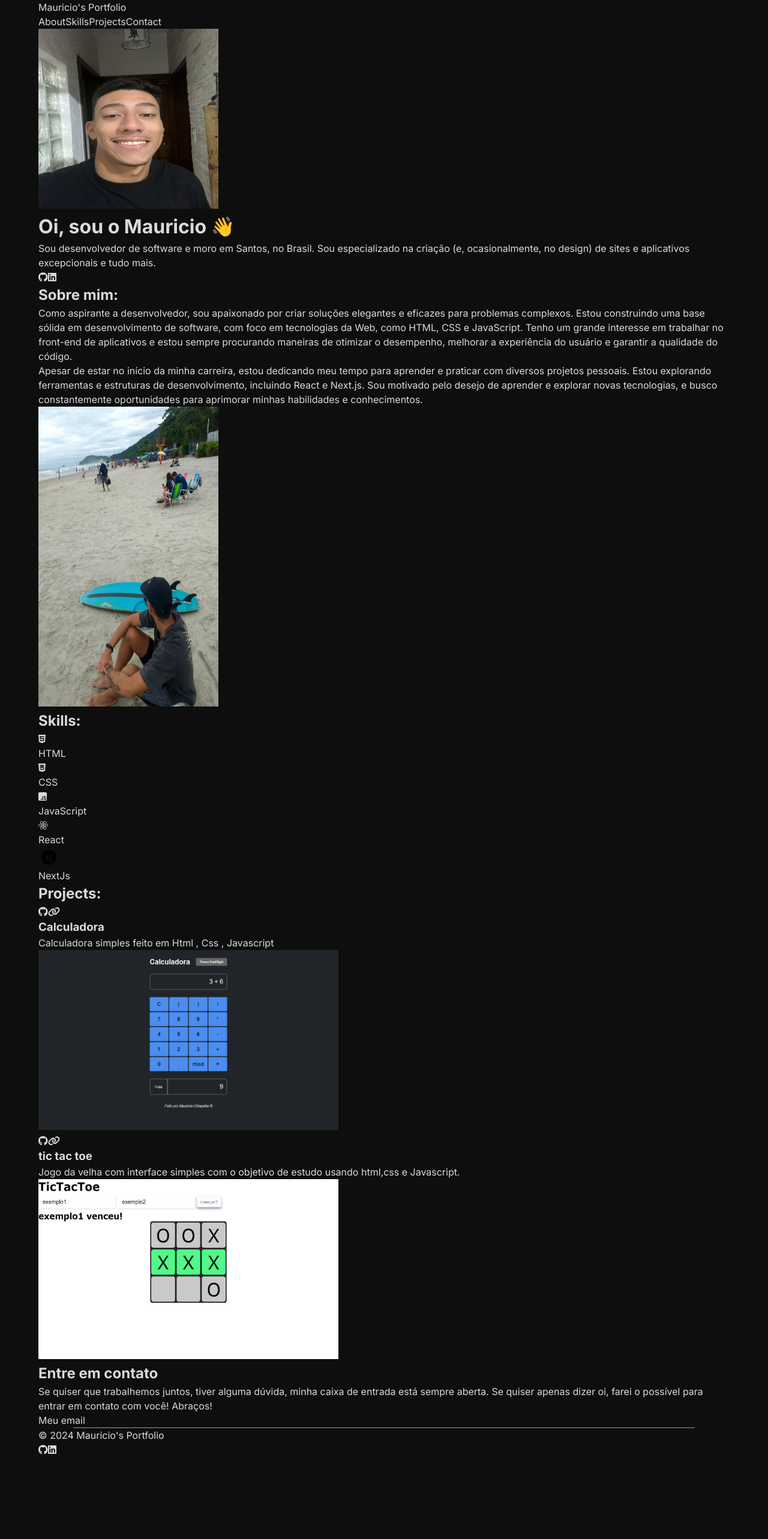
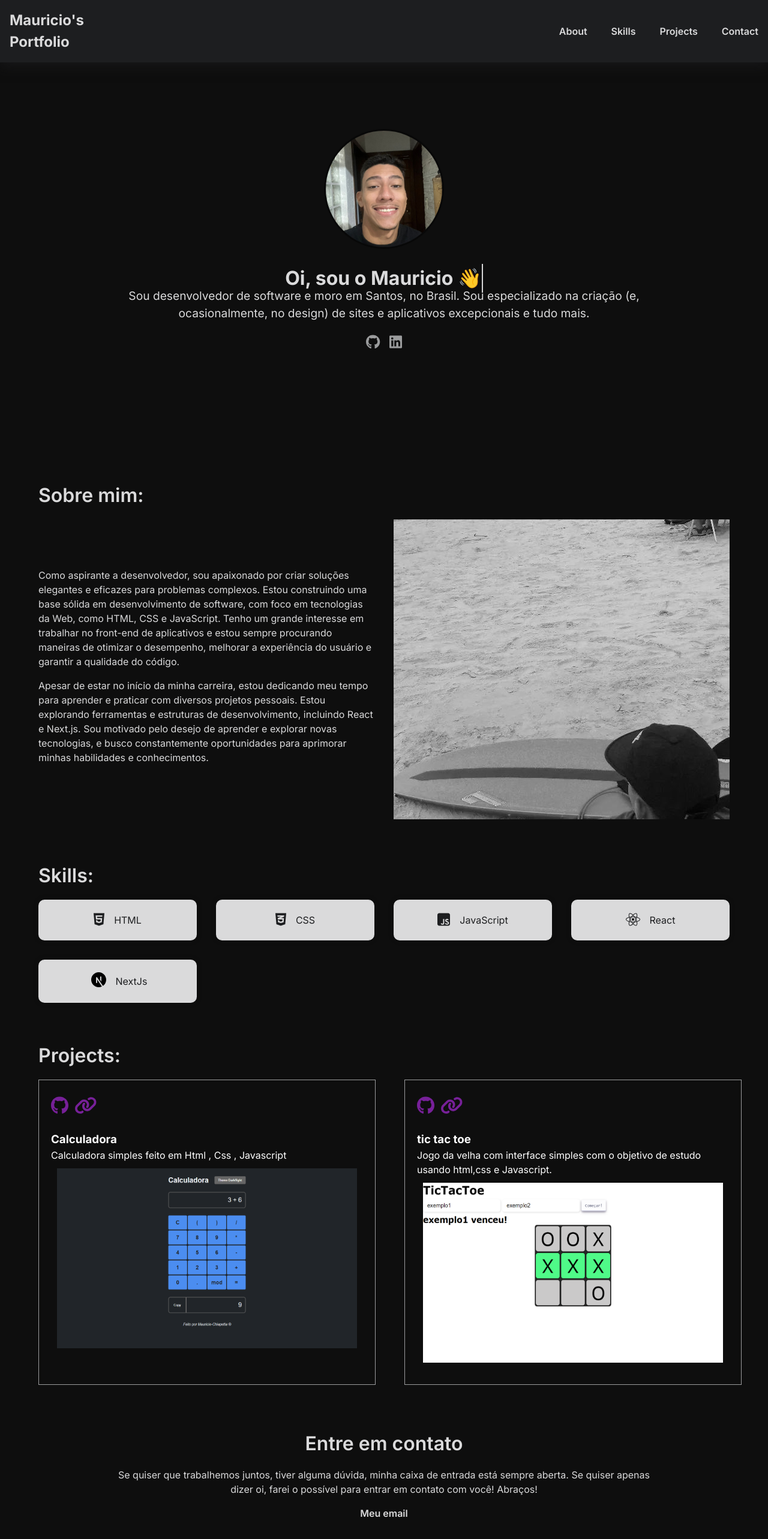
Before and after one commit to Mauricio-Chiapetta/my-portfolio, a Next.js app: page / in a window 1280 px wide. Shown: the top 2566 px of the page at 60% size. Before the commit the page ends 2429 px from the top, so only its background shows below. Built offline with nearby package versions, Linux system fonts and the light colour scheme.

Commit message:
css modules / classname fix

```diff
--- a/src/app/components/About.jsx
+++ b/src/app/components/About.jsx
@@ -5,10 +5,10 @@ import foto from "@/app/images/Praia-sentado.jpeg";
 import styles from "@/app/styles/About.module.css";
 const About = () => {
   return (
-    <div id="About" className="about-container">
+    <div id="About" className={styles["about-container"]}>
       <h2>Sobre mim:</h2>
-      <div className="flex-about">
-        <div className="about-text">
+      <div className={styles["flex-about"]}>
+        <div className={styles["about-text"]}>
           <p>
             {/* Como desenvolvedor, sempre fui apaixonado por criar soluções elegantes e eficazes para problemas complexos. Tenho uma base sólida em desenvolvimento de software, com foco em tecnologias da Web, como HTML, CSS e JavaScript. Gosto de trabalhar tanto no front-end quanto no back-end de aplicativos e estou sempre procurando maneiras de otimizar o desempenho, melhorar a experiência do usuário e garantir o mais alto nível de qualidade de código. */}
             Como aspirante a desenvolvedor, sou apaixonado por criar soluções
@@ -29,8 +29,13 @@ const About = () => {
             aprimorar minhas habilidades e conhecimentos.
           </p>
         </div>
-        <div className="about-img">
-          <Image src={foto} className="profile-img" width={300} height={500} />
+        <div className={styles["about-img"]}>
+          <Image
+            src={foto}
+            className={styles["profile-img"]}
+            width={300}
+            height={500}
+          />
         </div>
       </div>
     </div>
--- a/src/app/components/Contact.jsx
+++ b/src/app/components/Contact.jsx
@@ -1,15 +1,17 @@
 import styles from "@/app/styles/Contact.module.css";
-
 const Contact = () => {
   return (
-    <div id="Contact" className="contact-container">
+    <div id="Contact" className={styles["contact-container"]}>
       <h2>Entre em contato</h2>
       <p>
         Se quiser que trabalhemos juntos, tiver alguma dúvida, minha caixa de
         entrada está sempre aberta. Se quiser apenas dizer oi, farei o possível
         para entrar em contato com você! Abraços!
       </p>
-      <a href="mailto:mauriciochiapetta6@gmail.com" className="cta-btn">
+      <a
+        href="mailto:mauriciochiapetta6@gmail.com"
+        className={styles["cta-btns"]}
+      >
         Meu email
       </a>
     </div>
--- a/src/app/components/Hero.jsx
+++ b/src/app/components/Hero.jsx
@@ -7,22 +7,22 @@ import styles from "@/app/styles/Hero.module.css";
 
 const Hero = () => {
   return (
-    <div className="hero-container">
+    <div className={styles["hero-container"]}>
       <Image
         src={Perfil}
-        className="profile-img"
+        className={styles["profile-img"]}
         width={300}
         height={300}
         alt="Mauricio's personal headshot"
       />
-      <div className="hero-text">
-        <h1 className="efeito-digitando">Oi, sou o Mauricio 👋</h1>
+      <div className={styles["hero-text"]}>
+        <h1 className={styles["efeito-digitando"]}>Oi, sou o Mauricio 👋</h1>
         <p>
           Sou desenvolvedor de software e moro em Santos, no Brasil. Sou
           especializado na criação (e, ocasionalmente, no design) de sites e
           aplicativos excepcionais e tudo mais.
         </p>
-        <div className="social-icons">
+        <div className={styles["social-icons"]}>
           <a
             href="https://github.com/Mauricio-Chiapetta"
             aria-label="GitHub"
--- a/src/app/components/Projects.jsx
+++ b/src/app/components/Projects.jsx
@@ -17,19 +17,19 @@ const Projects = () => {
   }, []);
 
   return (
-    <div id="Projects" className="projects-container">
+    <div id="Projects" className={styles["projects-container"]}>
       <h2>Projects:</h2>
-      <div className="projects-grid">
+      <div className={styles["projects-grid"]}>
         {projectData &&
           projectData.map((project) => (
             <div
               data-aos="flip-left"
               data-aos-duration="1000"
-              className="project-card"
+              className={styles["project-card"]}
               key={project.id}
             >
-              <div className="project-header">
-                <div className="small-icons">
+              <div className={styles["project-header"]}>
+                <div className={styles["small-icons"]}>
                   <a href={project.gitHubLink} target="blank">
                     {" "}
                     <FontAwesomeIcon icon={faGithub} />
@@ -44,7 +44,7 @@ const Projects = () => {
               {/* arrumar imagens */}
               <Image
                 src={project.imagem}
-                className="project-image"
+                className={styles["project-image"]}
                 width={500}
                 height={300}
               />
--- a/src/app/components/Skills.jsx
+++ b/src/app/components/Skills.jsx
@@ -11,30 +11,30 @@ import styles from "@/app/styles/Skills.module.css";
 
 const Skills = () => {
   return (
-    <div id="Skills" className="skills-container">
+    <div id="Skills" className={styles["skills-container"]}>
       <h2>Skills:</h2>
-      <div className="grid-skills">
-        <div className="skill-card html">
+      <div className={styles["grid-skills"]}>
+        <div className={`${styles["skill-card"]} ${styles["html"]}`}>
           <i>
-            <FontAwesomeIcon icon={faHtml5} className="html-icon" />
+            <FontAwesomeIcon icon={faHtml5} className={styles["html-icon"]} />
           </i>
           <p>HTML</p>
         </div>
-        <div className="skill-card css">
+        <div className={`${styles["skill-card"]} ${styles["css"]}`}>
           <i>
-            <FontAwesomeIcon icon={faCss3Alt} className="css-icon" />
+            <FontAwesomeIcon icon={faCss3Alt} className={styles["css-icon"]} />
           </i>
           <p>CSS</p>
         </div>
-        <div className="skill-card js">
+        <div className={`${styles["skill-card"]} ${styles["js"]}`}>
           <i>
-            <FontAwesomeIcon icon={faJsSquare} className="js-icon" />
+            <FontAwesomeIcon icon={faJsSquare} className={styles["js-icon"]} />
           </i>
           <p>JavaScript</p>
         </div>
-        <div className="skill-card react">
+        <div className={`${styles["skill-card"]} ${styles["react"]}`}>
           <i>
-            <FontAwesomeIcon icon={faReact} className="react-icon" />
+            <FontAwesomeIcon icon={faReact} className={styles["react-icon"]} />
           </i>
           <p>React</p>
         </div>
@@ -46,7 +46,7 @@ const Skills = () => {
         </div> */}
 
         {/* gambiarra/ não tem ícone do nextjs no fontawesome*/}
-        <div className="skill-card next">
+        <div className={`${styles["skill-card"]} ${styles["next"]}`}>
           <i>
             <svg
               xmlns="http://www.w3.org/2000/svg"
--- a/src/app/components/footer.jsx
+++ b/src/app/components/footer.jsx
@@ -7,9 +7,9 @@ const Footer = () => {
   return (
     <>
       <hr />
-      <div className="footer-container">
+      <div className={styles["footer-container"]}>
         <p>© {new Date().getFullYear()} Mauricio's Portfolio</p>
-        <div className="social_icons">
+        <div className={styles["social_icons"]}>
           <a
             href="https://github.com/Mauricio-Chiapetta"
             aria-label="GitHub"
--- a/src/app/components/navbar.jsx
+++ b/src/app/components/navbar.jsx
@@ -4,21 +4,21 @@ import styles from "@/app/styles/Navbar.module.css";
 const Navbar = () => {
   return (
     <>
-      <div className="nav-container">
-        <div className="logo">
+      <div className={styles["nav-container"]}>
+        <div className={styles["logo"]}>
           <Link href="/">Mauricio's Portfolio</Link>
         </div>
-        <div className="flex-btns">
-          <a href="#About" className="cta-btn">
+        <div className={styles["flex-btns"]}>
+          <a href="#About" className={styles["cta-btn"]}>
             About
           </a>
-          <a href="#Skills" className="cta-btn">
+          <a href="#Skills" className={styles["cta-btn"]}>
             Skills
           </a>
-          <a href="#Projects" className="cta-btn">
+          <a href="#Projects" className={styles["cta-btn"]}>
             Projects
           </a>
-          <a href="#Contact" className="cta-btn">
+          <a href="#Contact" className={styles["cta-btn"]}>
             Contact
           </a>
         </div>
--- a/src/app/globals.css
+++ b/src/app/globals.css
@@ -8,27 +8,6 @@ html {
   scroll-behavior: smooth;
 }
 
-/* animaçoes novas */
-@keyframes appear {
-  from {
-    opacity: 0;
-    scale: 0;
-  }
-  to {
-    opacity: 1;
-    scale: 1;
-  }
-}
-@keyframes about {
-  from {
-    opacity: 0;
-    transform: translateX(-100px);
-  }
-  to {
-    opacity: 1;
-    transform: translateX(0px);
-  }
-}
 body {
   font-family: sans-serif;
   font-size: 16px;
@@ -68,3 +47,20 @@ a {
 li {
   list-style: none;
 }
+hr {
+  border: none;
+  background-color: #9b9c9d;
+  height: 1px;
+  width: 90%;
+  margin: 0 auto;
+}
+
+@media screen and (max-width: 768px) {
+  hr {
+    width: 100%;
+  }
+
+  /* .hr-line-navbar{
+      display: none;
+    } */
+}
--- a/src/app/styles/About.module.css
+++ b/src/app/styles/About.module.css
@@ -62,3 +62,24 @@
     width: 100%;
   }
 }
+
+@keyframes appear {
+  from {
+    opacity: 0;
+    scale: 0;
+  }
+  to {
+    opacity: 1;
+    scale: 1;
+  }
+}
+@keyframes about {
+  from {
+    opacity: 0;
+    transform: translateX(-100px);
+  }
+  to {
+    opacity: 1;
+    transform: translateX(0px);
+  }
+}
--- a/src/app/styles/Contact.module.css
+++ b/src/app/styles/Contact.module.css
@@ -26,3 +26,30 @@
   margin-bottom: 1rem;
   text-align: center;
 }
+.cta-btns {
+  color: #dadadb;
+  font-size: 1rem;
+  font-weight: 600;
+  transition: all 0.3s ease-in-out;
+  cursor: pointer;
+  display: inline-block;
+}
+.cta-btns::after {
+  content: "";
+  display: block;
+  width: 0;
+  height: 1px;
+  /* background: #ffcc1a; */
+  /* cores novas */
+  background: #772099;
+  transition: width 0.3s;
+}
+
+.cta-btns:hover::after {
+  width: 100%;
+  transition: width 0.3s;
+}
+/*  */
+.hr-line-navbar {
+  width: 100%;
+}
--- a/src/app/styles/Footer.module.css
+++ b/src/app/styles/Footer.module.css
@@ -1,21 +1,3 @@
-hr {
-  border: none;
-  background-color: #9b9c9d;
-  height: 1px;
-  width: 90%;
-  margin: 0 auto;
-}
-
-@media screen and (max-width: 768px) {
-  hr {
-    width: 100%;
-  }
-
-  /* .hr-line-navbar{
-      display: none;
-    } */
-}
-
 .footer-container {
   display: flex;
   justify-content: space-around;
--- a/src/app/styles/Skills.module.css
+++ b/src/app/styles/Skills.module.css
@@ -69,3 +69,14 @@
 .skills-container .grid-skills .python:hover {
   background-color: #3776ab;
 }
+
+@keyframes appear {
+  from {
+    opacity: 0;
+    scale: 0;
+  }
+  to {
+    opacity: 1;
+    scale: 1;
+  }
+}
```
